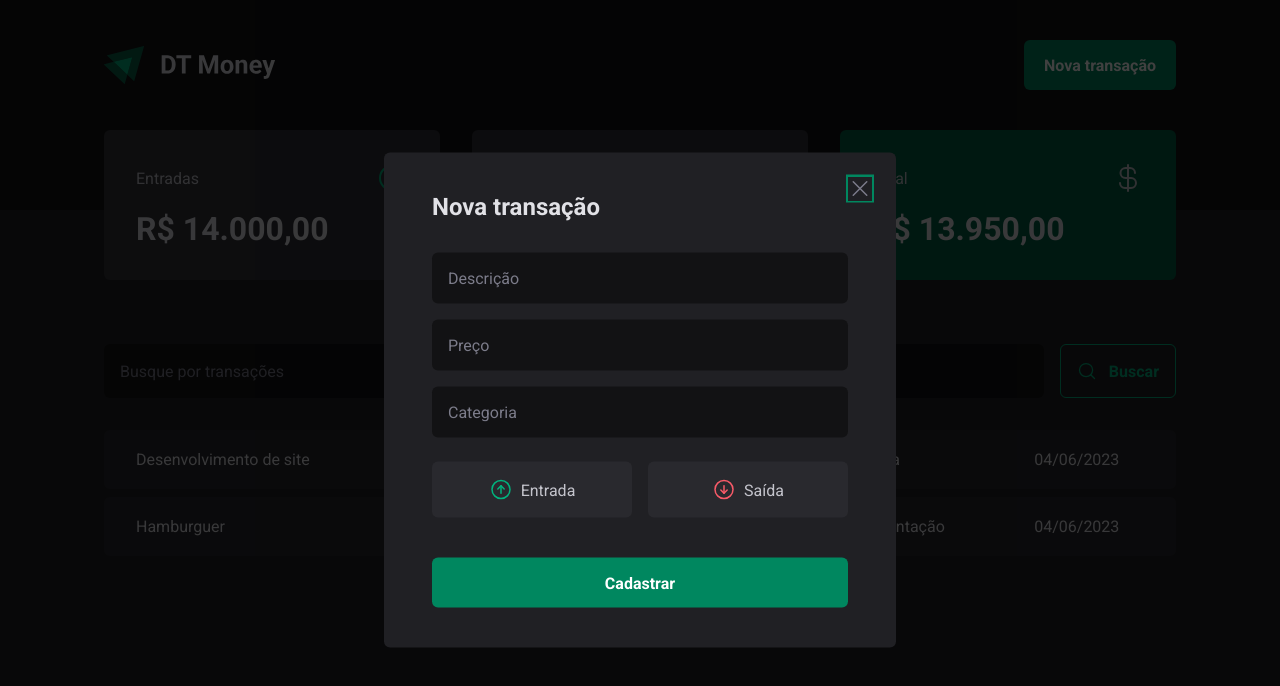
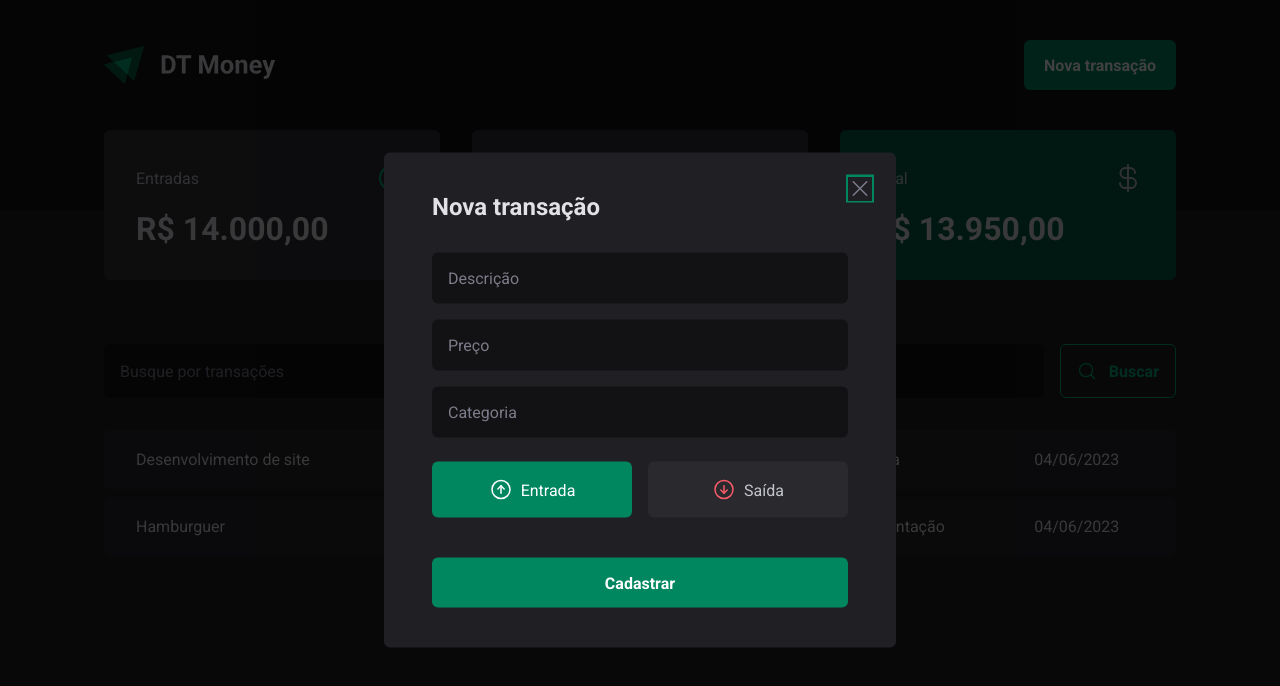
Before and after one commit to tuorjp/dt-money-ignite, a React (Vite) app: page / in a window 1280 px wide. Both pictures are taken after a click on the button "Nova transação". Shown: the top 686 px of the page. Built offline with nearby package versions, Linux system fonts and the light colour scheme; data requests are answered from the project's data file.

Commit message:
controlled components using control instead of register

```diff
--- a/server.json
+++ b/server.json
@@ -9,7 +9,7 @@
       "createdAt": "2023-06-04T19:53:35.359Z"
     },
     {
-      "id": 1,
+      "id": 2,
       "description": "Hamburguer",
       "type": "outcome",
       "category": "Alimentação",
--- a/src/components/NewTransactionModal/index.tsx
+++ b/src/components/NewTransactionModal/index.tsx
@@ -3,21 +3,29 @@ import * as Dialog from '@radix-ui/react-dialog'
 import { CloseButton, Content, Overlay, TransactionType, TransactionTypeButton } from './styles'
 import { ArrowCircleDown, ArrowCircleUp, X } from 'phosphor-react'
 import * as z from 'zod'
-import { useForm } from 'react-hook-form'
+import { Controller, useForm } from 'react-hook-form'
 import { zodResolver } from '@hookform/resolvers/zod'
 
 const newTransactionFormSchema = z.object({
   description: z.string(),
   price: z.number(),
   category: z.string(),
-  // type: z.enum(['income', 'outcome'])
+  type: z.enum(['income', 'outcome'])
 })
 
 type NewTransactionFormInputs = z.infer<typeof newTransactionFormSchema>
 
 export function NewTransactionModal() {
-  const {register, handleSubmit, formState: {isSubmitting}} = useForm<NewTransactionFormInputs>({
-    resolver: zodResolver(newTransactionFormSchema)
+  const {
+    control,
+    register,
+    handleSubmit,
+    formState: {isSubmitting},
+  } = useForm<NewTransactionFormInputs>({
+    resolver: zodResolver(newTransactionFormSchema),
+    defaultValues: {
+      type: 'income'
+    }
   })
 
   async function handleCreateNewTransaction(data: NewTransactionFormInputs) {
@@ -53,7 +61,17 @@ export function NewTransactionModal() {
               required
               {...register('category')}
             />
-            <TransactionType>
+
+            <Controller
+              control={control}
+              name='type'
+              render={(props) => {
+                // console.log(props)
+                return (
+                  <TransactionType
+                    onValueChange={props.field.onChange}
+                    value={props.field.value}
+                  >
                     <TransactionTypeButton value='income' variant='income'>
                       <ArrowCircleUp size={24}/>
                       Entrada
@@ -63,7 +81,13 @@ export function NewTransactionModal() {
                       Saída
                     </TransactionTypeButton>
                   </TransactionType>
-            <button type='submit' disabled={isSubmitting}>Cadastrar</button>
+                )
+              }}
+            />
+
+            <button type='submit' disabled={isSubmitting}>
+              Cadastrar
+            </button>
         </form>
       </Content>
     </Dialog.Portal>
```
Lines whose indentation alone changed are shown as unchanged.
